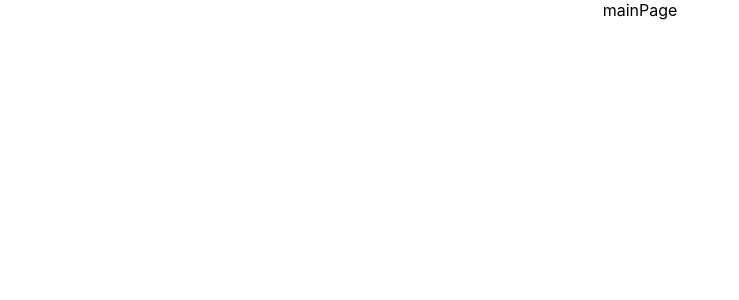
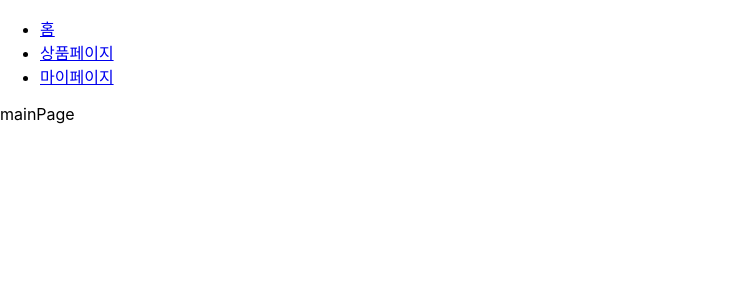
Before and after one commit to hodeng28/clone-commerce, a React (Create React App) app in the folder clone-commerce/: page / in a window 1280 px wide. Shown: the top 300 px of the page, without its empty margins (0-739 px from the left). Built offline with nearby package versions, Linux system fonts and the light colour scheme; the HTML template or start-up script is replaced by a standard one.

Commit message:
add router

```diff
--- a/clone-commerce/src/App.tsx
+++ b/clone-commerce/src/App.tsx
@@ -4,7 +4,7 @@ import './App.css';
 import MainRouter from './Router/MainRouter';
 
 const App = (): JSX.Element => (
-  <div className="App">
+  <div>
       <MainRouter />
   </div>
 );
--- /dev/null
+++ b/clone-commerce/src/Components/Organisms/Header.tsx
@@ -0,0 +1,12 @@
+import React from 'react';
+
+import Nav from './Nav';
+
+const Header = ():JSX.Element => (
+    <>
+      {/* logo and search */}
+      <Nav />
+    </>
+  );
+
+export default Header;
--- a/clone-commerce/src/Components/Organisms/Nav.tsx
+++ b/clone-commerce/src/Components/Organisms/Nav.tsx
@@ -1,24 +1,22 @@
 import React from 'react';
 import { Link } from 'react-router-dom';
 
-const Nav = (): JSX.Element => (
-  <div>
-  <h1>Moongori</h1>
+const Nav = ():JSX.Element => (
+    <>
       <ul>
         <li>
-      <Link to="1">Post #1</Link>
+          <Link to="/">
+            홈
+          </Link>
         </li>
         <li>
-      <Link to="2">Post #2</Link>
+          <Link to="/GoodsPage">상품페이지</Link>
         </li>
         <li>
-      <Link to="3">Post #3</Link>
-    </li>
-    <li>
-      <Link to="4">Post #4</Link>
+          <Link to="/Mypage">마이페이지</Link>
         </li>
       </ul>
-</div>
+    </>
   );
 
 export default Nav;
--- a/clone-commerce/src/Router/MainRouter.tsx
+++ b/clone-commerce/src/Router/MainRouter.tsx
@@ -1,12 +1,15 @@
 import React from 'react';
 import { BrowserRouter, Route, Routes } from 'react-router-dom';
 
+import Header from '../Components/Organisms/Header';
 import GoodsPage from '../Components/Pages/GoodsPage';
 import MainPage from '../Components/Pages/MainPage';
 import MyPage from '../Components/Pages/MyPage';
 
 const MainRouter = (): JSX.Element => (
+
     <BrowserRouter>
+    <Header />
       <Routes>
         <Route element={<MainPage />} path="/" />
         <Route element={<MyPage />} path="/MyPage/*" />
```
Lines whose indentation alone changed are shown as unchanged.
